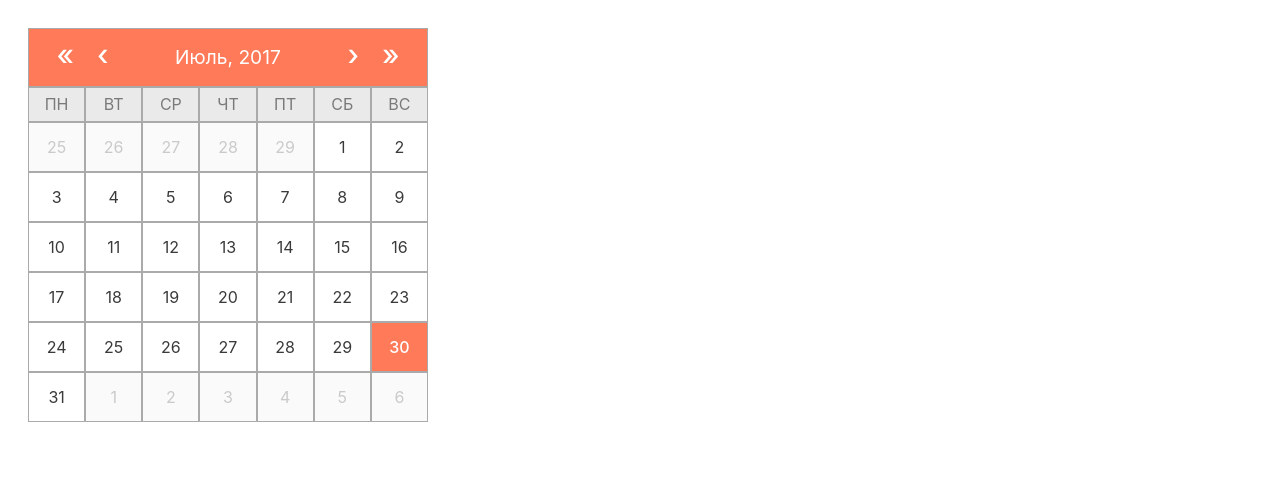
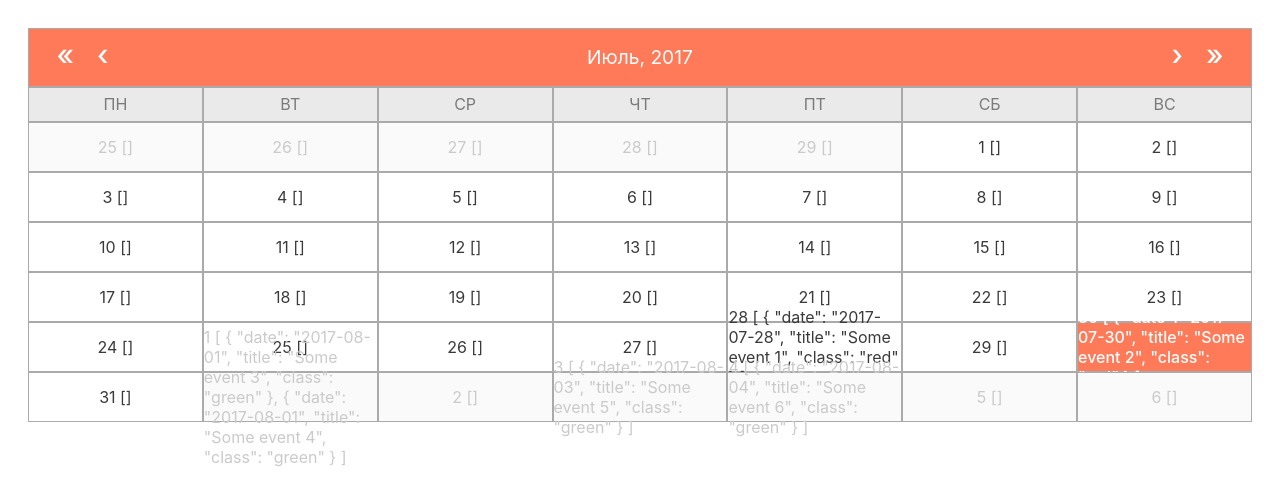
Before and after one commit to aak74/vue-calendar, a Vue app: page / in a window 1280 px wide. Shown: the top 504 px of the page. Built offline with nearby package versions, Linux system fonts and the light colour scheme.

Commit message:
added events

```diff
--- a/src/App.vue
+++ b/src/App.vue
@@ -1,11 +1,12 @@
 <template>
   <div id="app">
-    <calendar :start-week="1" :locale="`ru`"></calendar>
+    <calendar :start-week="1" :locale="`ru`" :events="events"></calendar>
   </div>
 </template>
 
 <script>
 import Calendar from './components/Calendar'
+import Events from './config/events'
 
 export default {
   name: 'app',
@@ -14,7 +15,7 @@ export default {
   },
   data () {
     return {
-      dateSelection: null,
+      events: Events,
     }
   },
 
--- a/src/components/Calendar.vue
+++ b/src/components/Calendar.vue
@@ -17,7 +17,8 @@
     </div>
     <div class='week' v-for='week in weeks'>
       <div class='day' :class='{ today: day.isToday, "not-in-month": !day.inMonth }' v-for='day in week'>
-        {{ day[dayKey] }}
+        {{ day.day }}
+        {{ day.events }}
       </div>
     </div>
   </div>
@@ -37,6 +38,16 @@ const _todayComps = {
   day: _today.getDate(),
 };
 
+
+let pad = function(num, size) {
+  if (size === undefined) {
+    size = 2
+  }
+  var s = num + "";
+  while (s.length < size) s = "0" + s;
+  return s;
+}
+
 export default {
   data() {
     return {
@@ -45,6 +56,10 @@ export default {
     };
   },
   props: {
+    events : {
+      type : Array,
+      default : []
+    },
     startWeek: {
       type : Number | String,
       validator (val) {
@@ -52,10 +67,6 @@ export default {
         return res == 0 || res == 1
       },
       default: 0
-    },
-    dayKey: {
-      type: String,
-      default: 'day'
     },
     locale: {
       type: String,
@@ -138,6 +149,7 @@ export default {
       // let day = this.previousMonthComps.days - this.firstWeekdayInMonth + 3;
       let month = this.previousMonthComps.month;
       let year = this.previousMonthComps.year;
+      console.log('events', this.events);
       // Cycle through each week of the month, up to 6 total
       for (let w = 1; w <= 6 && !nextMonth; w++) {
         // Cycle through each weekday
@@ -154,6 +166,13 @@ export default {
             previousMonth = false;
             thisMonth = true;
           }
+          let currentDay = year + '-' + pad(month) + '-' + pad(day)
+
+          let thisDayEvents = this.events.filter(day => {
+            return day.date == currentDay
+          });
+          // console.log('currentDay', currentDay);
+          console.log('currentDay', currentDay, thisDayEvents, day);
 
           // Append day info for the current week
           // Note: this might or might not be an actual month day
@@ -173,6 +192,7 @@ export default {
             isToday: day === _todayComps.day && month === _todayComps.month && year === _todayComps.year,
             isFirstDay: thisMonth && day === 1,
             isLastDay: thisMonth && day === this.daysInMonth,
+            events: thisDayEvents
           });
 
           // We've hit the last day of the month
--- /dev/null
+++ b/src/config/events.js
@@ -0,0 +1,11 @@
+export default [
+  {date: '2017-07-28', title: 'Some event 1', class: 'red'},
+  {date: '2017-07-30', title: 'Some event 2', class: 'red'},
+  {date: '2017-08-01', title: 'Some event 3', class: 'green'},
+  {date: '2017-08-01', title: 'Some event 4', class: 'green'},
+  {date: '2017-08-03', title: 'Some event 5', class: 'green'},
+  {date: '2017-08-04', title: 'Some event 6', class: 'green'},
+  {date: '2017-08-16', title: 'Some event 7', class: 'red'},
+  {date: '2017-08-18', title: 'Some event 8', class: 'green'},
+  {date: '2017-08-23', title: 'Some event 9', class: 'red'},
+]
```
